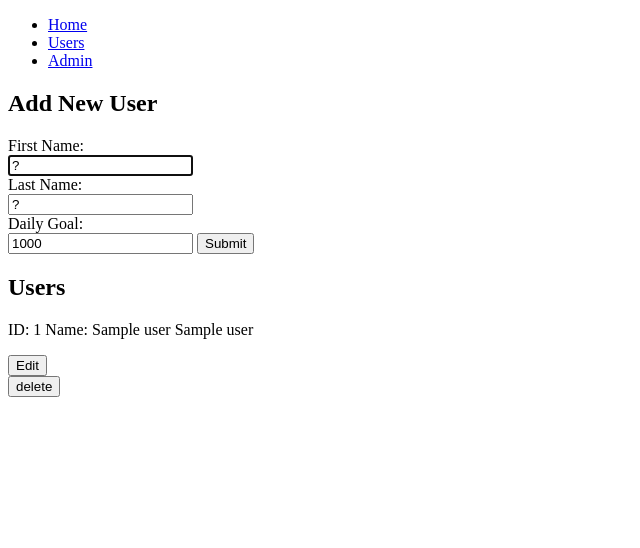
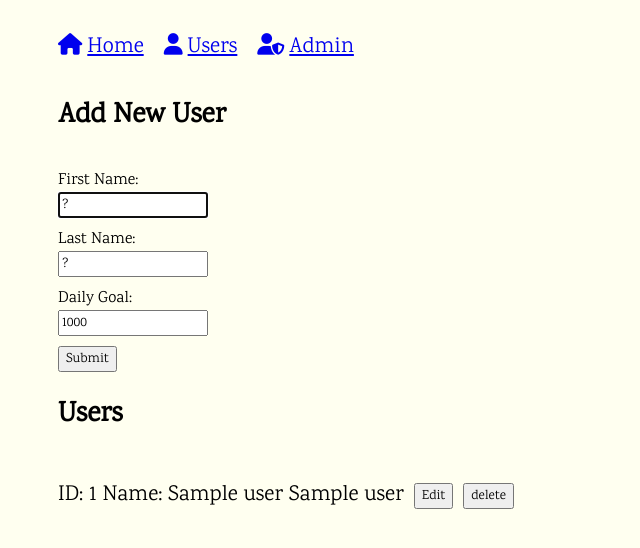
Before and after one commit to NateDawggWoof/Week_04_Project_Karma_Clan, a Flask app: page /admin/usersa in a window 1280 px wide. Shown: the top 548 px of the page, without its empty margins (0-640 px from the left). Run offline with Flask 2, Linux system fonts and the light colour scheme; a database or web service that is not in the repository returns one stand-in record (values such as "Sample title"); some libraries are stand-ins or nearby versions.

Commit message:
styled hompage and actions

```diff
--- /dev/null
+++ b/static/css/navbar.css
@@ -0,0 +1,25 @@
+.navbar {
+    font-size: 1.35rem;
+
+
+
+
+}
+
+.navbar li {
+    list-style-type: none;
+    padding: 10px;
+
+
+}
+
+.navbar ul {
+    display: flex;
+
+
+
+}
+
+.navbar i {
+    margin-right: 5px;
+}
--- /dev/null
+++ b/static/css/style.css
@@ -0,0 +1,95 @@
+
+/* All */
+
+* {
+    font-family: 'Karma', serif;
+}
+
+h1 {
+    font-size: 2.5rem;
+
+}
+h2 {
+    font-size: 1.75rem;
+
+}
+
+
+p {
+    font-size: 1.35rem;
+
+}
+
+
+a:visited {
+    color: inherit;
+  }
+
+  a:hover {
+    color: red;
+  }
+
+body{
+    background-color:ivory;
+}
+
+/* content */
+#content {
+    padding-left: 50px;
+}
+
+/* Homepage */
+
+
+/* admin tools */
+
+.admin_tools ul {
+    padding: 0;
+}
+
+.admin_tools li {
+    font-size: 1.35rem ;
+    list-style-type: none;
+
+
+}
+
+.admin_tools a {
+    text-decoration: none;
+
+
+}
+
+/* New submissions */
+
+.new_submission form {
+    display: flex;
+    flex-direction: column;
+    max-width: 150px;
+}
+
+.new_submission form label {
+    margin-top: 10px;
+
+}
+
+.submit_button {
+
+    margin-top: 10px;
+
+}
+
+.edit_delete_buttons {
+    display: flex;
+    align-items: center;
+}
+
+.edit_delete_buttons a button {
+    margin-left: 10px;
+
+}
+
+.edit_delete_buttons form {
+    margin-left: 10px;
+
+}
--- a/templates/admin/deeds/edit.html
+++ b/templates/admin/deeds/edit.html
@@ -7,13 +7,13 @@
 
 <form action="/admin/deeds/edit/{{deed.id}}" method="post">
     <label for="deed_user">User:</label><br>
-    <input type="text" id="deed_user" name="deed_user" value="?" required autofocus> <br>
+    <input type="text" id="deed_user" name="deed_user" value="{{deed.user.id}}" required autofocus> <br>
 
     <label for="deed_action">Action:</label><br>
-    <input type="text" id="deed_action" name="deed_action" value="?" required> <br>
+    <input type="text" id="deed_action" name="deed_action" value="{{deed.action.id}}" required> <br>
 
     <label for="deed_date">Date:</label><br>
-    <input type="text" id="deed_date" name="deed_date" value="?" required> <br>
+    <input type="text" id="deed_date" name="deed_date" value="{{deed.date}}" required> <br>
 
     <input type="submit" value="Submit">
 </form>
--- a/templates/admin/index.html
+++ b/templates/admin/index.html
@@ -1,8 +1,9 @@
 {% extends 'base.html'%}
 
 {% block content %}
-<h1>Admin</h1>
+<h1>Admin Tools</h1>
 
+<div class="admin_tools">
 <ul>
     <li>
       <a href="/admin/usersa">View Users</a>
@@ -14,5 +15,6 @@
         <a href="/admin/actions">View Actions</a>
     </li>
   </ul>
+</div>
 
 {% endblock %}
--- a/templates/admin/show_users.html
+++ b/templates/admin/show_users.html
@@ -1,22 +1,24 @@
 {% extends 'base.html'%}
 
 {% block content %}
-
-<h2>Add New User</h2>
-<form action="/admin/usera/new" method="post">
-    <label for="name_first">First Name:</label><br>
-    <input type="text" id="name_first" name="name_first" value="?" required autofocus> <br>
-    <label for="name_last">Last Name:</label><br>
-    <input type="text" id="name_last" name="name_last" value="?" required> <br>
-    <label for="goal_daily">Daily Goal:</label><br>
-    <input type="number" id="goal_daily" name="goal_daily" value="1000" required>
-    <input type="submit" value="Submit">
-</form>
-
+<div class="new_submission">
+    <h2>Add New User</h2>
+    <form action="/admin/usera/new" method="post">
+        <label for="name_first">First Name:</label>
+        <input type="text" id="name_first" name="name_first" value="?" required autofocus>
+        <label for="name_last">Last Name:</label>
+        <input type="text" id="name_last" name="name_last" value="?" required>
+        <label for="goal_daily">Daily Goal:</label>
+        <input type="number" id="goal_daily" name="goal_daily" value="1000" required>
+        <div class="submit_button">
+        <input type="submit" value="Submit">
+        </div>
+    </form>
+</div>
 <h2>Users</h2>
 
 {% for user in all_users  %}
-<div>
+<div class= edit_delete_buttons >
     <p>ID: {{user.id}}  Name: {{user.name_first}} {{user.name_last}}  </p>
     <a href='/admin/usera/edit/{{user.id}}'>
         <button onclick="document.location='default.asp'">Edit</button>
--- a/templates/base.html
+++ b/templates/base.html
@@ -2,26 +2,31 @@
 <html>
 <head>
   <title>Karma Clan</title>
-  <!-- <link href="https://fonts.googleapis.com/css?family=Merriweather|Special+Elite" rel="stylesheet"> -->
+  <link rel="preconnect" href="https://fonts.googleapis.com">
+<link rel="preconnect" href="https://fonts.gstatic.com" crossorigin>
+<link href="https://fonts.googleapis.com/css2?family=Karma&display=swap" rel="stylesheet">
 
+  <script src="https://kit.fontawesome.com/2f11345221.js" crossorigin="anonymous"></script>
 
-  <!-- <link rel="stylesheet" href="{{ url_for('static', filename='css/buttons.css') }}">
+  <link rel="stylesheet" href="{{ url_for('static', filename='css/buttons.css') }}">
   <link rel="stylesheet" href="{{ url_for('static', filename='css/forms.css') }}">
   <link rel="stylesheet" href="{{ url_for('static', filename='css/style.css') }}">
-  <link rel="stylesheet" href="{{ url_for('static', filename='css/tables.css') }}"> -->
+  <link rel="stylesheet" href="{{ url_for('static', filename='css/tables.css') }}">
+  <link rel="stylesheet" href="{{ url_for('static', filename='css/navbar.css') }}">
+
 </head>
 <body>
-<main class="flex flex--row">
-  <nav>
+<main>
+  <nav class="navbar">
     <ul>
       <li>
-        <a href="/">Home</a>
+        <a href="/"><i class="fas fa-home"></i>Home</a>
       </li>
       <li>
-        <a href="/users">Users</a>
+        <a href="/users"><i class="fas fa-user"></i>Users</a>
       </li>
       <li>
-        <a href="/admin">Admin</a>
+        <a href="/admin"><i class="fas fa-user-shield"></i>Admin</a>
       </li>
     </ul>
   </nav>
```
Also changed, not shown: templates/admin/deeds/user/index.html (+7 -5 lines), templates/index.html (+11 -1 lines), static/css/buttons.css (added), static/css/forms.css (added), static/css/table.css (added).
